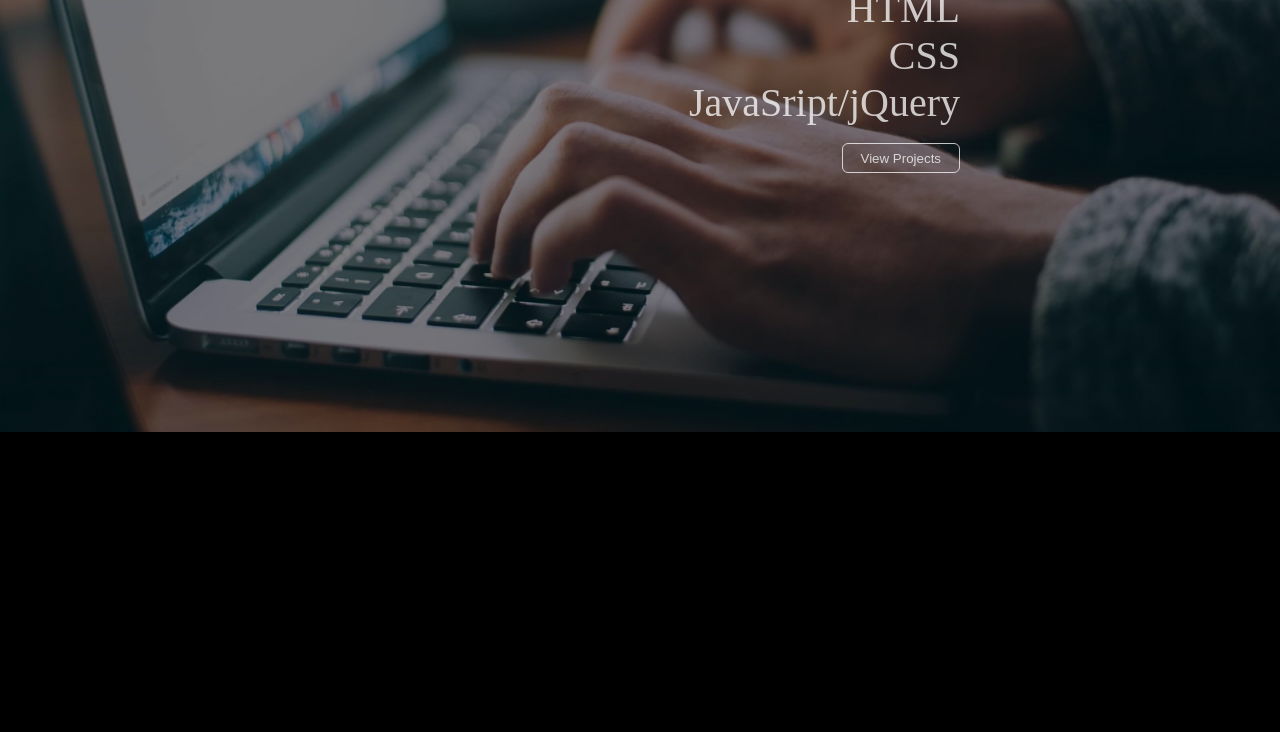
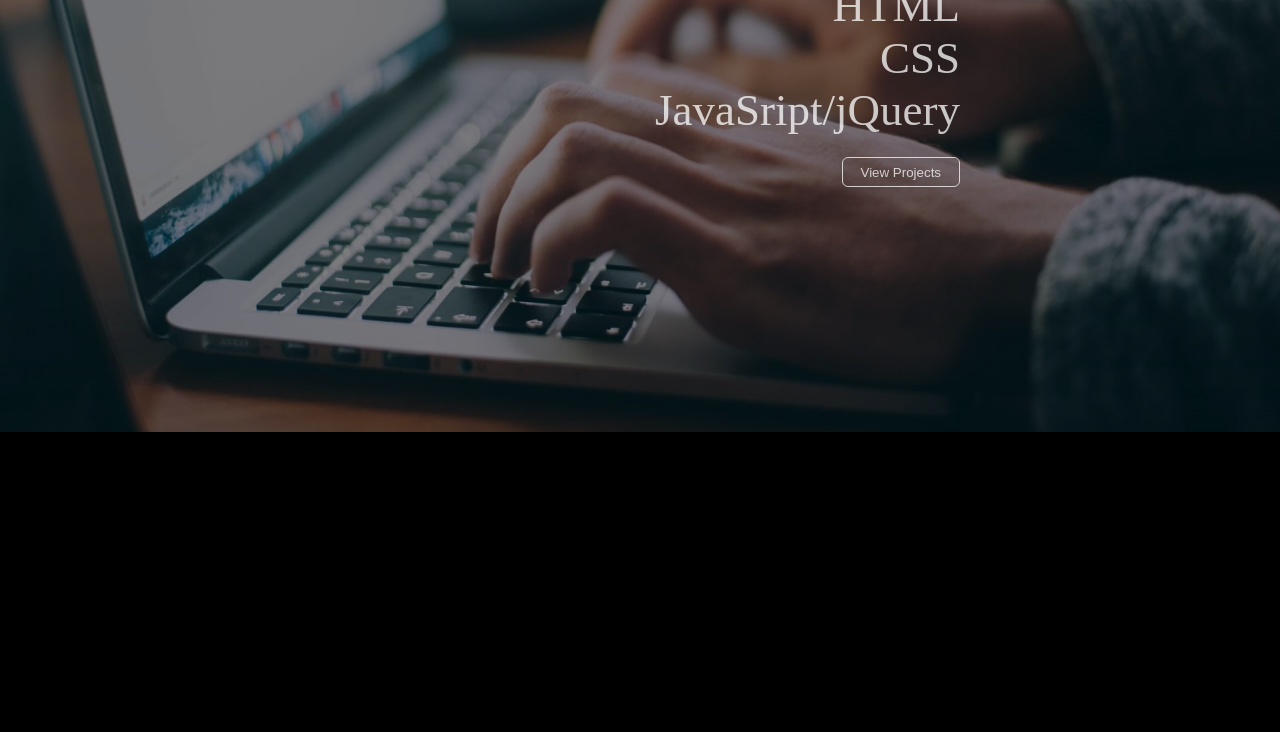
Before and after one commit to erickmtza/portfolio, a plain HTML site: page index.html in a window 1280 px wide. Shown: the part 368-1100 px from the top of the page. Drawn offline with nearby package versions, Linux system fonts and the light colour scheme.

Commit message:
Fixed font size for smaller viewport

```diff
--- a/main.css
+++ b/main.css
@@ -50,7 +50,7 @@ h1 {
     transform: translate(-50%, -50%);
     top: 50%;
     left: 50%;
-    font-size: 70px;
+    font-size: 50px;
     display: none;
 }
 
@@ -70,7 +70,7 @@ h1 {
     top: 50%;
     left: 50%;
     display: none;
-    font-size: 40px;
+    font-size: 30px;
 }
 
 .view-projects {
@@ -152,10 +152,13 @@ footer {
 }
 
 @media screen and (min-width: 700px) {
+    .traits {
+        font-size: 70px;
+    }
+
     .hero-section {
         text-align: end;
-        margin-left: auto;
-        margin-right: auto;
+        font-size: 45px;
     }
 
     .view-projects {
```
